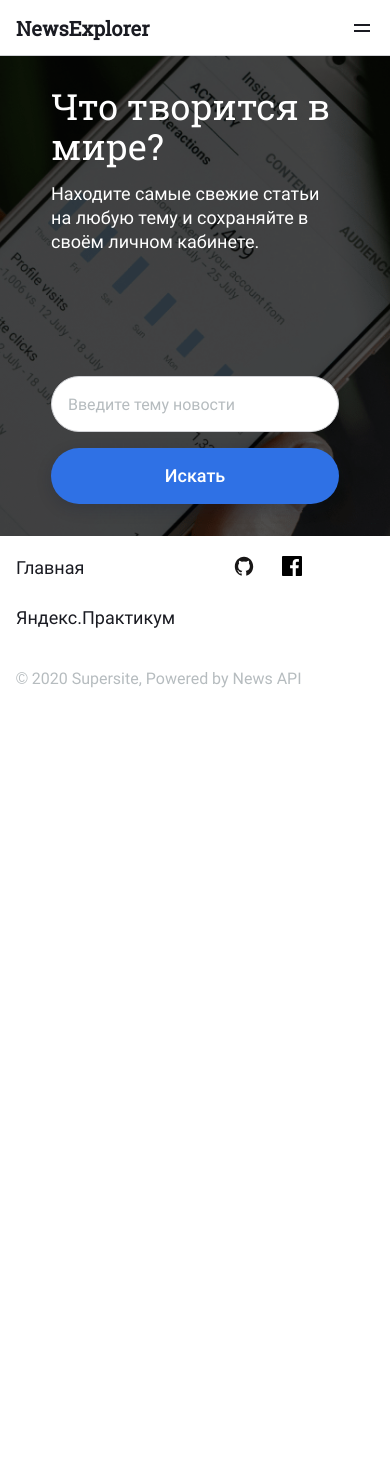
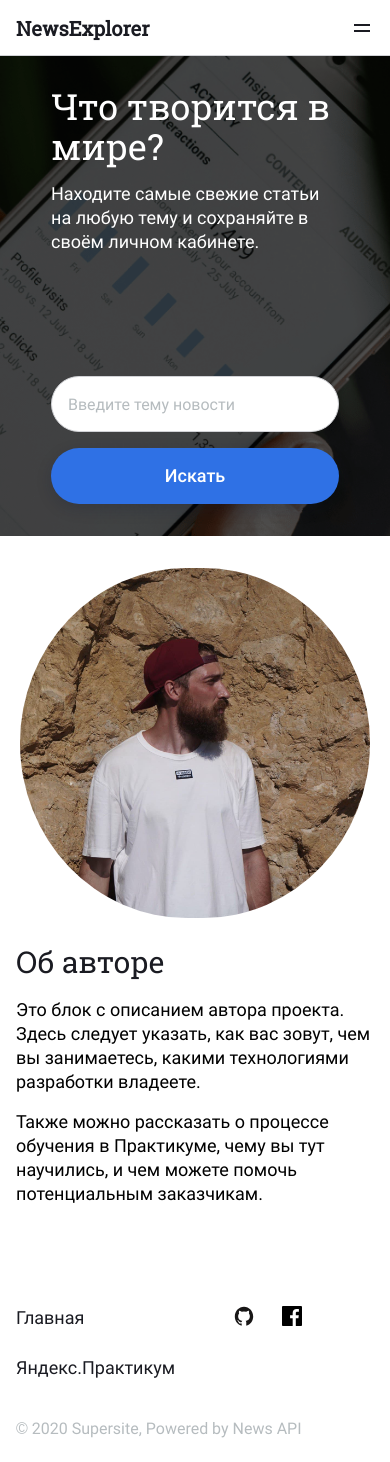
Before and after one commit to wrongsky1/news-explorer-frontend, a React (Create React App) app: page / in a window 390 px wide. Before the commit the page ends 844 px from the top, so only its background shows below. Built offline with nearby package versions, Linux system fonts and the light colour scheme.

Commit message:
add about

```diff
--- /dev/null
+++ b/src/components/About/About.css
@@ -0,0 +1,89 @@
+.about {
+    display: grid;
+    grid-template-columns: 464px 600px;
+    align-items: center;
+    column-gap: 56px;
+    width: 100%;
+    max-width: 1440px;
+    padding: 80px 104px 80px;
+    box-sizing: border-box;
+}
+
+.about__avatar {
+    width: 100%;
+    border-radius: 1000px;
+}
+
+.about__avatar::after {
+    content: '';
+    display: block;
+    padding-top: 100%;
+}
+
+.about__subtitle {
+    margin-top: 0;
+    margin-bottom: 24px;
+    color: #1a1b22;
+    max-width: 496px;
+    font-family: 'Roboto Slab', Arial, sans-serif;
+    font-style: normal;
+    font-weight: normal;
+    font-size: 2.5rem;
+    line-height: 2.875rem;
+}
+
+.about__paragraph {
+    margin-top: 0;
+    margin-bottom: 16px;
+    max-width: 600px;
+    font-family: 'Roboto', Arial, sans-serif;
+    font-style: normal;
+    font-weight: normal;
+    font-size: 1.125rem;
+    line-height: 1.5rem;
+}
+
+.about__paragraph:last-of-type {
+    margin-bottom: 0;
+}
+
+@media screen and (max-width: 1279px) {
+    .about {
+        grid-template-columns: repeat(2, 1fr);
+    }
+}
+
+@media screen and (max-width: 1023px) {
+    .about {
+        grid-template-columns: 232px 1fr;
+        column-gap: 32px;
+        padding: 40px 40px 61px;
+    }
+
+    .about__subtitle {
+        margin-bottom: 16px;
+        font-size: 1.875rem;
+        line-height: 2.5rem;
+    }
+}
+
+@media screen and (max-width: 767px) {
+    .about {
+        grid-template-columns: 1fr;
+        column-gap: 0;
+        row-gap: 24px;
+        padding: 32px 16px 80px;
+        justify-items: center;
+    }
+
+    .about__avatar {
+        max-width: 350px;
+    }
+}
+
+@media screen and (max-width: 424px) {
+    .about__avatar {
+        padding-left: 8px;
+        padding-right: 8px;
+    }
+}
--- /dev/null
+++ b/src/components/About/About.js
@@ -0,0 +1,25 @@
+import React from 'react';
+
+import './About.css';
+import avatar from '../../images/avatar.jpg';
+
+function About(props) {
+    return (
+        <section className="about">
+            <img className="about__avatar" src={avatar} alt="Фото автора" />
+            <div className="about__container">
+                <p className="about__subtitle">Об авторе</p>
+                <p className="about__paragraph">
+                Это блок с описанием автора проекта. Здесь следует указать, как вас зовут,
+                чем вы занимаетесь, какими технологиями разработки владеете.
+                </p>
+                <p className="about__paragraph">
+                Также можно рассказать о процессе обучения в Практикуме,
+                чему вы тут научились, и чем можете помочь потенциальным заказчикам.
+                </p>
+            </div>
+        </section>
+    )
+}
+
+export default About;
--- a/src/components/Main/Main.js
+++ b/src/components/Main/Main.js
@@ -3,7 +3,7 @@ import React from 'react';
 import SearchForm from '../SearchForm/SearchForm';
 // import Preloader from '../Preloader/Preloader';
 // import NewsCardList from '../NewsCardList/NewsCardList';
-// import About from '../About/About';
+import About from '../About/About';
 
 function Main(props) {
     return (
@@ -11,7 +11,7 @@ function Main(props) {
             <SearchForm />
             {/* <Preloader /> */}
             {/* <NewsCardList /> */}
-            {/* <About /> */}
+            <About />
         </>
     )
 }
```
Also changed, not shown: src/images/avatar.jpg (added).
